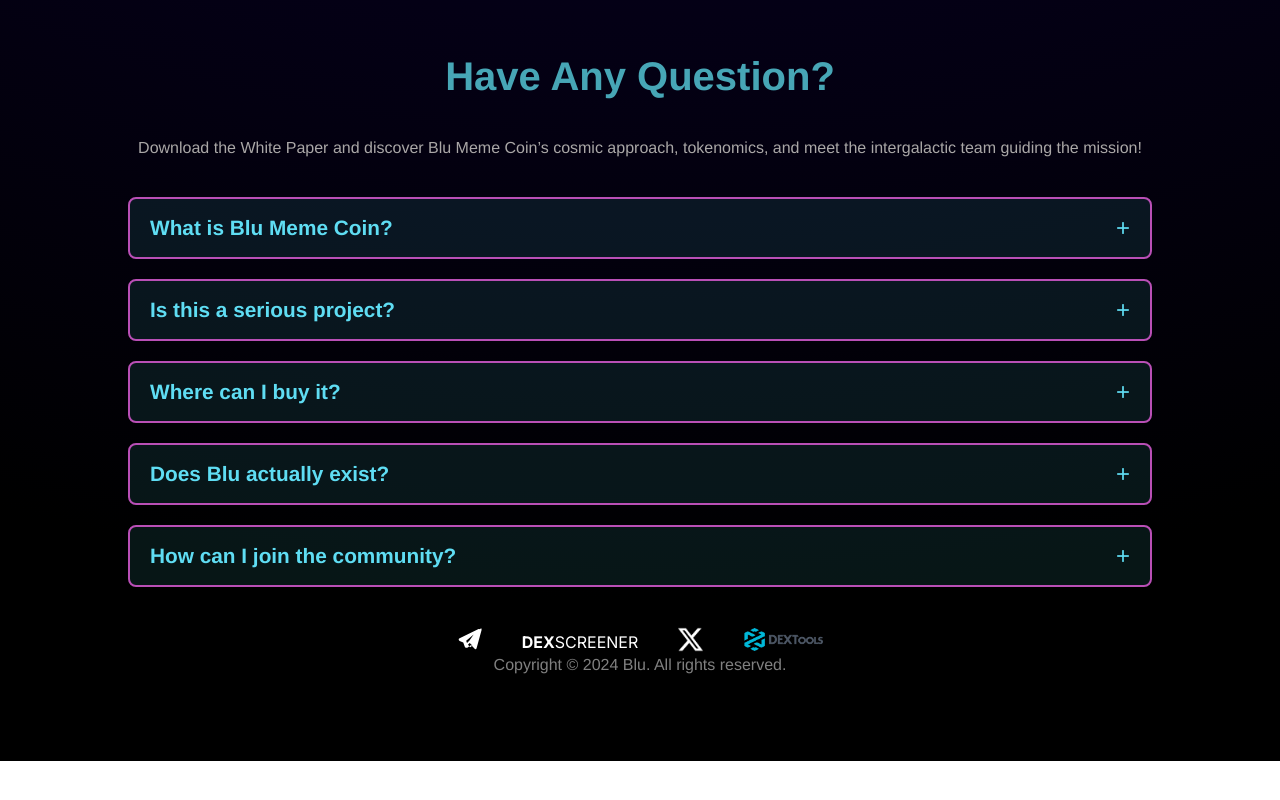
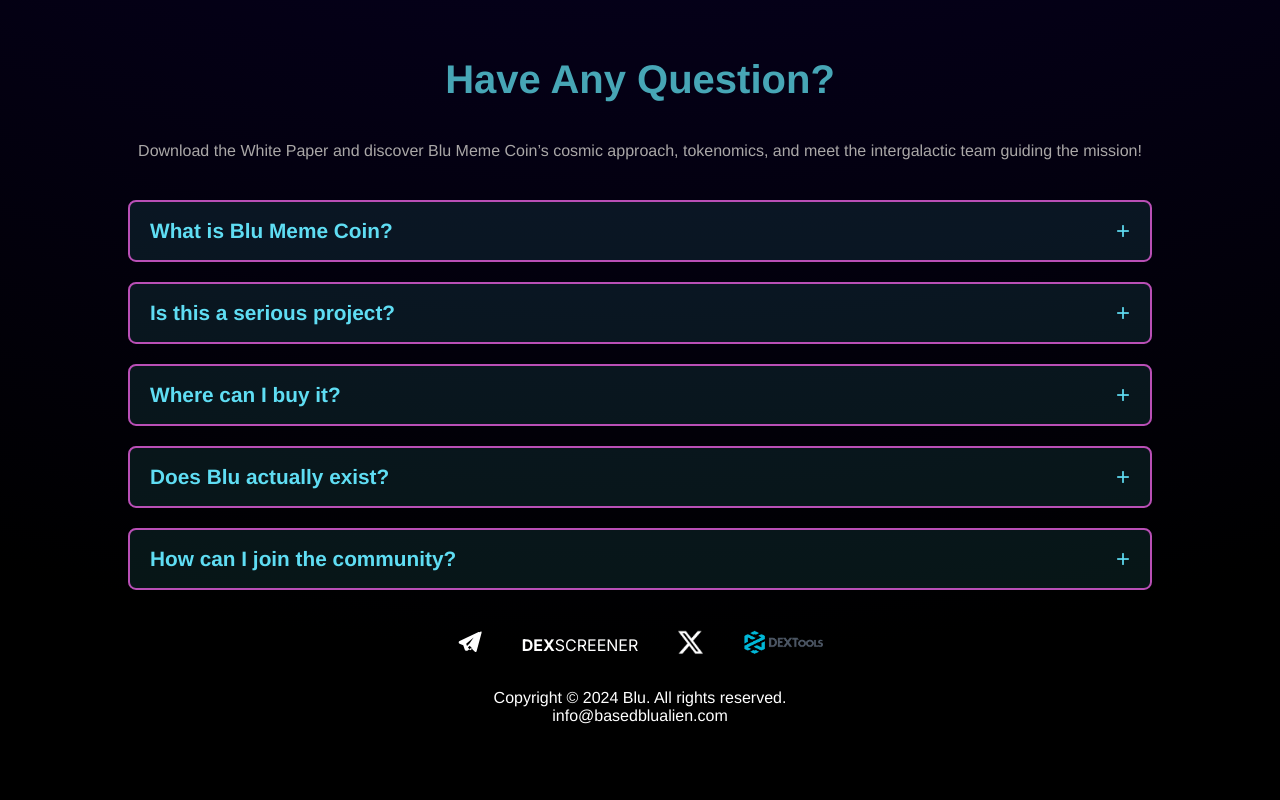
Before and after one commit to Joebakid/BluBot, a React (Create React App) app: page / in a window 1280 px wide. Shown: the part 3963-4763 px from the top of the page. Before the commit the page ends 4724 px from the top, so only its background shows below. Built offline with nearby package versions, Linux system fonts and the light colour scheme; a web font is replaced by a local one.

Commit message:
email added

```diff
--- a/src/components/FAQs.js
+++ b/src/components/FAQs.js
@@ -81,7 +81,6 @@ function FAQs() {
           />
         </div>
 
-
         <div className="socials-faqs">
           <a
             className="navbar-hover-effect"
@@ -135,9 +134,10 @@ function FAQs() {
             />
           </a>
         </div>
-         <p className="text-center">
-          Copyright © 2024 Blu. All rights reserved.
-        </p>
+        <div className="text-center">
+          <p>Copyright © 2024 Blu. All rights reserved.</p>
+          <a href="mailto:info@basedblualien.com">info@basedblualien.com</a>
+        </div>
       </div>
     </section>
   );
--- a/src/index.css
+++ b/src/index.css
@@ -25,9 +25,8 @@ body {
 }
 
 .dexscreen {
-  font-family: 'Inter', sans-serif;
+  font-family: "Inter", sans-serif;
 }
-
 
 html {
   scroll-behavior: smooth;
@@ -351,6 +350,8 @@ a {
 .text-center {
   text-align: center;
   color: gray;
+  padding: 10px 0;
+  margin-top: 20px;
 }
 
 /* ******************************* */
@@ -880,7 +881,6 @@ hr {
     gap: 20px;
     flex-direction: column;
   }
-
 }
 
 @media (min-width: 1500px) {
```
Lines whose indentation alone changed are shown as unchanged.
